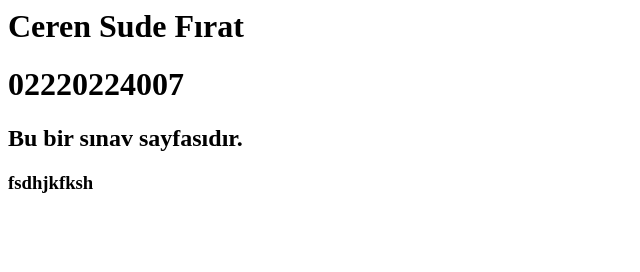
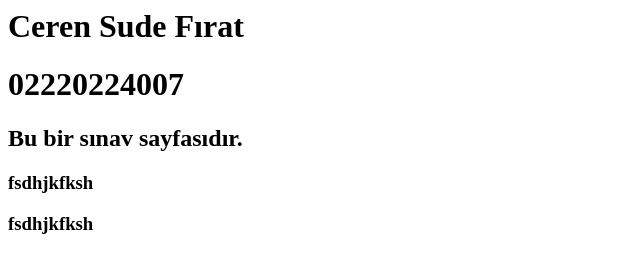
Before and after one commit to cerensudefirat/ymgsinav1, a plain HTML site: page index.html in a window 1280 px wide. Shown: the whole page, without its empty margins (0-640 px from the left). Drawn offline with Linux system fonts and the light colour scheme.

Commit message:
Update index.html

```diff
--- a/index.html
+++ b/index.html
@@ -10,6 +10,8 @@
 	<h1>02220224007</h1>
 	<h2>Bu bir sınav sayfasıdır.</h2>
 	<h3>fsdhjkfksh</h3>
+	<h3>fsdhjkfksh</h3>
+
 
 </body>
 </html>
```
